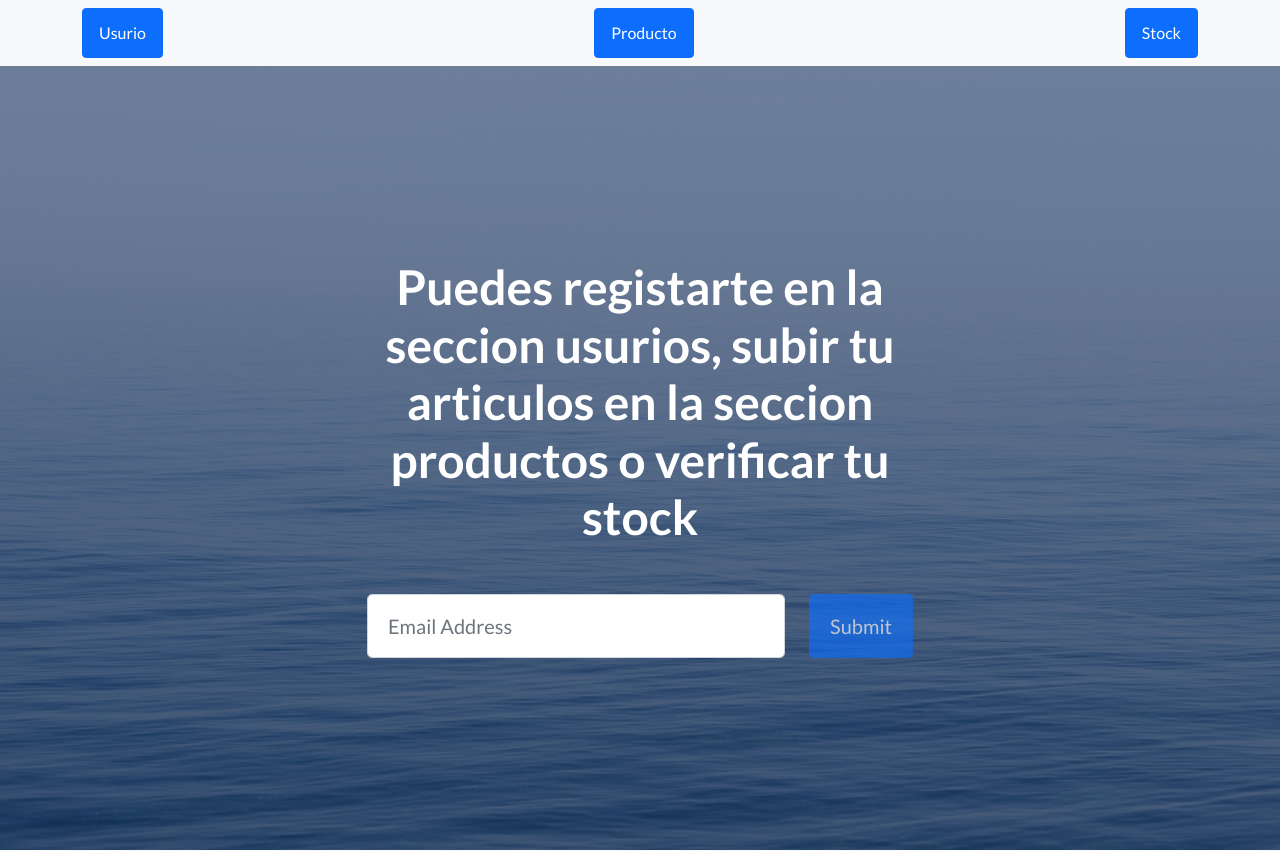
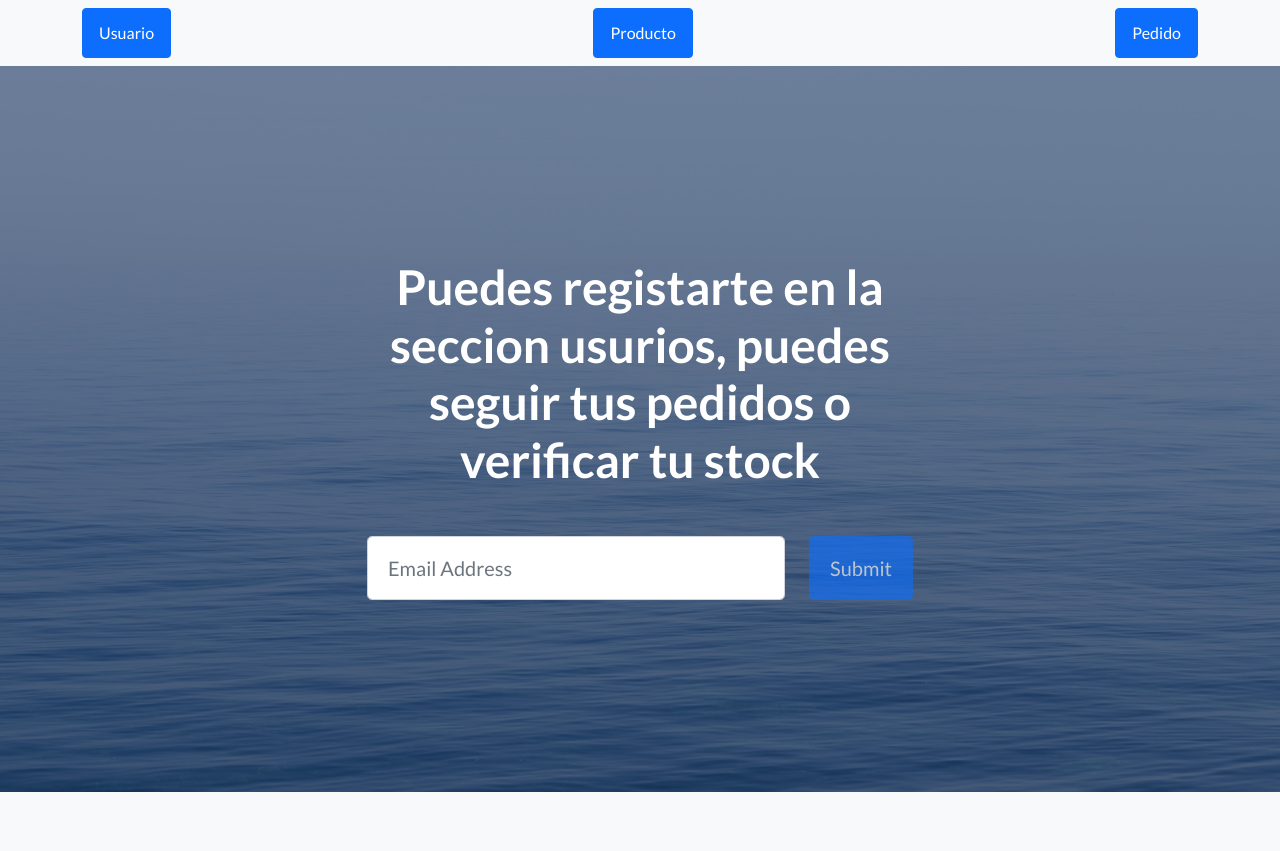
Before and after one commit to SamirNaranjo/Entrega1_Grupo9, a Django app: page /AppRegistro/ in a window 1280 px wide. Shown: the top 851 px of the page. Run offline with Django 4.2, Linux system fonts and the light colour scheme; some libraries are stand-ins or nearby versions.

```diff
--- a/AppRegistro/Templates/AppRegistro/inicio.html
+++ b/AppRegistro/Templates/AppRegistro/inicio.html
@@ -20,9 +20,9 @@
         <!-- Navigation-->
         <nav class="navbar navbar-light bg-light static-top">
             <div class="container">
-                <a class="btn btn-primary" href="usuario">Usurio</a>
+                <a class="btn btn-primary" href="usuario">Usuario</a>
                 <a class="btn btn-primary" href="#signup">Producto</a>
-                <a class="btn btn-primary" href="#signup">Stock</a>
+                <a class="btn btn-primary" href="pedidos">Pedido</a>
             </div>
         </nav>
         <!-- Masthead-->
@@ -32,7 +32,7 @@
                     <div class="col-xl-6">
                         <div class="text-center text-white">
                             <!-- Page heading-->
-                            <h1 class="mb-5">Puedes registarte en la seccion usurios, subir tu articulos en la seccion productos o verificar tu stock</h1>
+                            <h1 class="mb-5">Puedes registarte en la seccion usurios, puedes seguir tus pedidos o verificar tu stock</h1>
                             <!-- Signup form-->
                             <!-- * * * * * * * * * * * * * * *-->
                             <!-- * * SB Forms Contact Form * *-->
--- a/AppRegistro/urls.py
+++ b/AppRegistro/urls.py
@@ -1,11 +1,12 @@
 from django.urls import path
-from .views import  inicio
+from .views import  inicio, pedido
 from .views import usuario
 
 urlpatterns = [
     path('', inicio),
     # path('personas/', personas),
     path('usuario/' , usuario ),
+    path('pedidos/', pedido)
 
 
 ]
--- a/AppRegistro/views.py
+++ b/AppRegistro/views.py
@@ -1,3 +1,4 @@
+from django.http import HttpResponse
 from django.shortcuts import render
 
 # Create your views here.
@@ -13,3 +14,7 @@ def inicio(request):
 def usuario(request):
 
     return render(request, 'AppRegistro/usuario.html')
+
+def pedido (request):
+
+    return render(request, 'AppRegistro/pedido.html')
```
Also changed, not shown: AppRegistro/Templates/AppRegistro/pedido.html (added, +18 -0 lines), AppRegistro/models.py (+7 -3 lines), AppRegistro/migrations/0002_pedido_producto_usuario_delete_persona.py (added), db.sqlite3.
